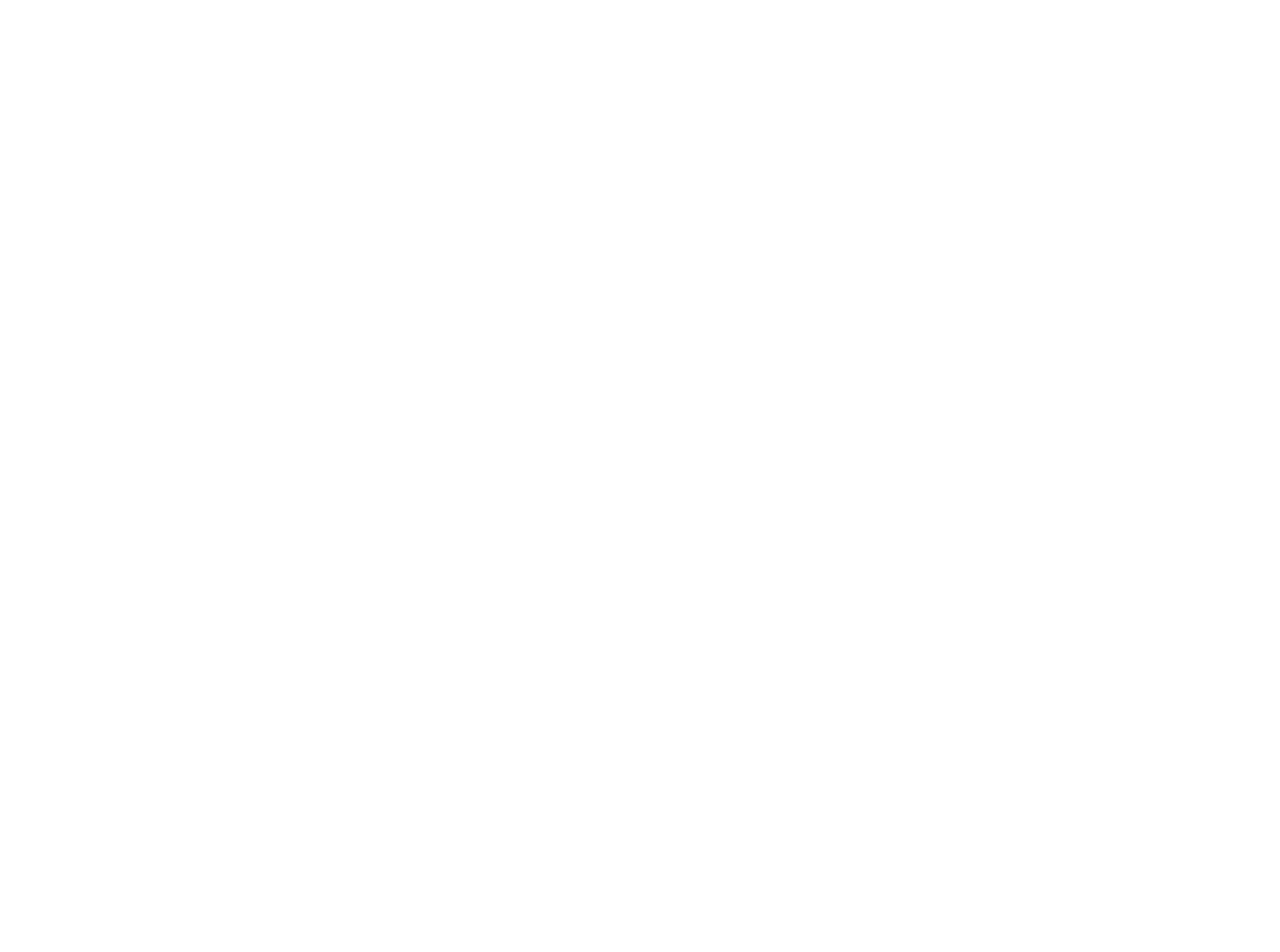
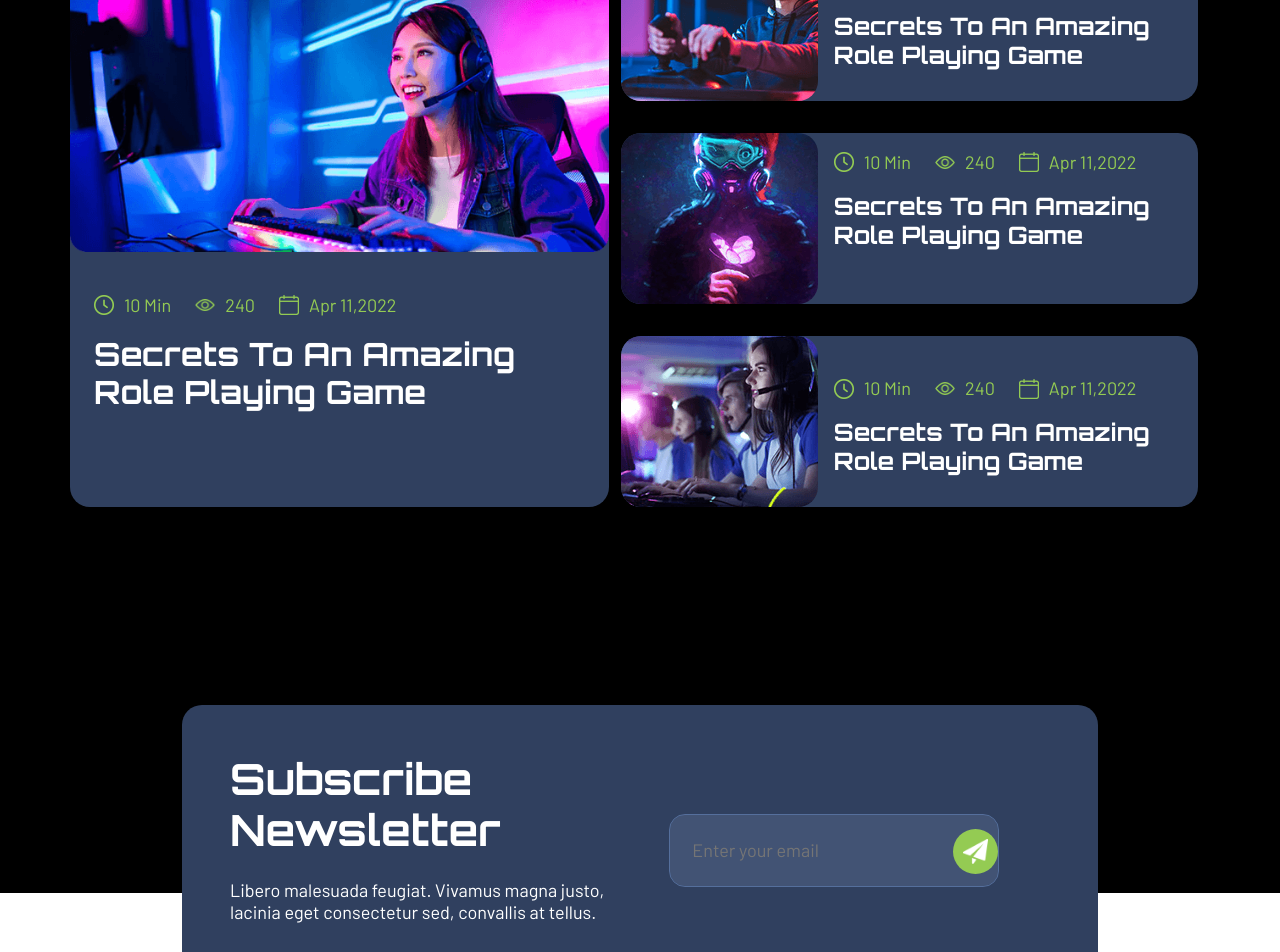
Before and after one commit to kapolandia/proj-html-vuejs, a Vue app: page / in a window 1280 px wide. Shown: the part 6800-7752 px from the top of the page. Before the commit the page ends 6329 px from the top, so only its background shows below. Built offline with nearby package versions, Linux system fonts and the light colour scheme.

Commit message:
add "news" section

```diff
--- a/src/App.vue
+++ b/src/App.vue
@@ -7,6 +7,7 @@
   import  HomeStream from './components/HomeStream.vue'
   import HomeFeedback from './components/HomeFeedback.vue'
   import HomeDiscount from './components/HomeDiscount.vue'
+  import HomeNews from './components/HomeNews.vue'
 
   export default{
     name: "App",
@@ -19,6 +20,7 @@
       HomeStream,
       HomeFeedback,
       HomeDiscount,
+      HomeNews,
     },
     data(){
       return {
@@ -93,6 +95,7 @@
       <HomeStream></HomeStream>
       <HomeFeedback></HomeFeedback>
       <HomeDiscount></HomeDiscount>
+      <HomeNews></HomeNews>
     </main>
   </body>
 </template>
--- /dev/null
+++ b/src/components/HomeNews.vue
@@ -0,0 +1,215 @@
+<script>
+    export default{
+        name: "HomeNews",
+    }
+</script>
+
+<template>
+    <div class="my-wrapper py-5">
+        <div class="container text-center pt-5">
+            <h3 class="secondary-color">Latest News</h3>
+            <h2>Stay Updated With Our <br> Latest News Articles</h2>
+            <h5 class="secondary-font py-3">Libero malesuada feugiat. Vivamus magna justo, lacinia eget consectetur sed, convallis at tellus. <br> Cras ultricies ligula sed magna dictum porta.</h5>
+
+            <!-- Articles -->
+            <div class="row d-flex my-5 justify-content-between">
+                <div class="col my-card">
+                    <img src="../assets/img/blog-item-1.png" alt="" srcset="">
+                    <!-- Icons -->
+                    <div class="p-4">
+                        <div class="d-flex align-items-center my-3">
+                            <img src="../assets/img/icon/clock.png" alt="" style="max-width: 20px;max-height: 20px;">
+                            <p>10 Min</p>
+                            <img src="../assets/img/icon/eye.png" alt="" style="max-width: 20px;max-height: 20px;" class="ms-4">
+                            <p>240</p>
+                            <img src="../assets/img/icon/calendar.png" alt="" style="max-width: 20px;max-height: 20px;" class="ms-4">
+                            <p>Apr 11,2022</p>
+                        </div>
+                        <h4 >Secrets To An Amazing Role Playing Game</h4>
+                    </div>
+                </div>
+
+             <!-- Second Column with rows  -->
+                <div class="col">
+                    <div class="d-flex my-card-2 align-items-center">
+                        <!-- image wrapper -->
+                        <div style="border-radius: 20px;overflow: hidden;max-width: 100%;width: 310px;">
+                            <img src="../assets/img/blog-item-2.png" alt="" >
+                        </div>
+                        <!-- image wrapper -->
+                        <div class="ps-3">
+                        <div class="d-flex align-items-center my-3">
+                            <img src="../assets/img/icon/clock.png" alt="" style="max-width: 20px;max-height: 20px;">
+                            <p>10 Min</p>
+                            <img src="../assets/img/icon/eye.png" alt="" style="max-width: 20px;max-height: 20px;" class="ms-4">
+                            <p>240</p>
+                            <img src="../assets/img/icon/calendar.png" alt="" style="max-width: 20px;max-height: 20px;" class="ms-4">
+                            <p>Apr 11,2022</p>
+                        </div>
+                        <h4 class="mini-title">Secrets To An Amazing Role Playing Game</h4>
+                    </div>
+                    </div>
+                    <div class="d-flex my-card-2" style="margin-top: 32px;margin-bottom: 32px;">
+                        <!-- image wrapper -->
+                        <div style="border-radius: 20px;overflow: hidden;max-width: 100%;width: 310px;">
+                            <img src="../assets/img/blog-item-3.png" alt="" >
+                        </div>
+                        <!-- image wrapper -->
+                        <div class="ps-3">
+                            <div class="d-flex align-items-center my-3">
+                                <img src="../assets/img/icon/clock.png" alt="" style="max-width: 20px;max-height: 20px;">
+                                <p>10 Min</p>
+                                <img src="../assets/img/icon/eye.png" alt="" style="max-width: 20px;max-height: 20px;" class="ms-4">
+                                <p>240</p>
+                                <img src="../assets/img/icon/calendar.png" alt="" style="max-width: 20px;max-height: 20px;" class="ms-4">
+                                <p>Apr 11,2022</p>
+                            </div>
+                            <h4 class="mini-title">Secrets To An Amazing Role Playing Game</h4>
+                        </div>
+                    </div>
+                    <div class="d-flex my-card-2 align-items-center">
+                        <!-- image wrapper -->
+                        <div style="border-radius: 20px;overflow: hidden;max-width: 100%;width: 310px;">
+                            <img src="../assets/img/blog-item-4.png" alt="" >
+                        </div>
+                        <!-- image wrapper -->
+                        <div class="ps-3">
+                            <div class="d-flex align-items-center my-3">
+                                <img src="../assets/img/icon/clock.png" alt="" style="max-width: 20px;max-height: 20px;">
+                                <p>10 Min</p>
+                                <img src="../assets/img/icon/eye.png" alt="" style="max-width: 20px;max-height: 20px;" class="ms-4">
+                                <p>240</p>
+                                <img src="../assets/img/icon/calendar.png" alt="" style="max-width: 20px;max-height: 20px;" class="ms-4">
+                                <p>Apr 11,2022</p>
+                            </div>
+                            <h4 class="mini-title">Secrets To An Amazing Role Playing Game</h4>
+                        </div>
+                    </div>
+                </div>
+            </div>
+            <!-- Articles -->
+
+            <div class="my-card p-5 news-container d-flex align-items-center" style="background-color: #30405f;">
+                <div class="w-50">
+                    <h4 class="subscribe-title">Subscribe <br> Newsletter</h4>
+                    <h5 class="secondary-font py-3 text-white text-start">Libero malesuada feugiat. Vivamus magna justo, lacinia eget consectetur sed, convallis at tellus.</h5>
+                </div>
+                <div class="w-50">
+                    <div class="form-telegram">
+                        <input type="text" class="my-input" placeholder="Enter your email">
+                        <img src="../assets/img/icon/send-icon.png" alt="" class="telegram" style="width: 45px;height: 45px;">
+                    </div>
+                </div>
+            </div>
+        </div>
+    </div>
+</template>
+
+<style lang="scss" scoped>
+    @use '..//style/variables/_variables.scss' as variable;
+
+    .my-wrapper{
+        background-color: variable.$brand-black;
+        width: 100%;
+        display: flex;
+        justify-content: center;
+        align-items: center;
+    }
+
+    h2{
+        font-size: 55px;
+        color: white;
+        font-weight: 700;
+    }
+
+    h5{
+        color: #ebebebcf;
+        font-family: "Barlow", sans-serif;
+        font-size: 18px;
+        font-weight: 400;
+    }
+
+    h4{
+        font-size: 32px;
+        color: white;
+        font-weight: 700;
+        text-align: left;
+    }
+
+    .mini-title{
+        font-size: 24px;
+        color: white;
+        font-weight: 700;
+        text-align: left;
+    }
+
+    .my-card{
+        border-radius: 20px;
+        background-color: variable.$brand-blue;
+        padding: 0px;
+        overflow: hidden;
+
+        img{
+            width: 100%;
+        }
+    }
+
+    .my-card-2{
+        border-radius: 20px;
+        background-color: variable.$brand-blue;
+        padding: 0px;
+    }
+
+    p{
+        color: variable.$secondary-color;
+        font-family: "Barlow", sans-serif;
+        font-size: 18px;
+        font-weight: 400;
+        margin:0;
+        margin-left: 10px;
+    }
+
+    .subscribe-title{
+        font-size: 43px;
+        color: white;
+        font-weight: 700;
+    }
+
+    .news-container{
+        margin: 0 100px;
+        position: relative;
+        top: 150px;
+    }
+
+    .my-input{
+        background: transparent;
+        border: none;
+        border-radius: 10px;
+        padding: 12px;
+        width: 80%;
+        margin: 10px;
+        outline-color: transparent;
+        outline: none;
+        font-family: "Barlow", sans-serif;
+        font-size: 18px;
+        color: variable.$brand-white;
+    }
+
+    .telegram{
+        background-color: variable.$secondary-color;
+        padding: 10px;
+        border-radius: 100%;
+        overflow: visible;
+        cursor: pointer;
+    }
+
+    .form-telegram{
+        background-color: #425374;
+        outline: 1px solid #556f9c;
+        border-radius: 15px;
+        width: 80%;
+        margin-left: 30px;
+    }
+
+
+</style>
```
